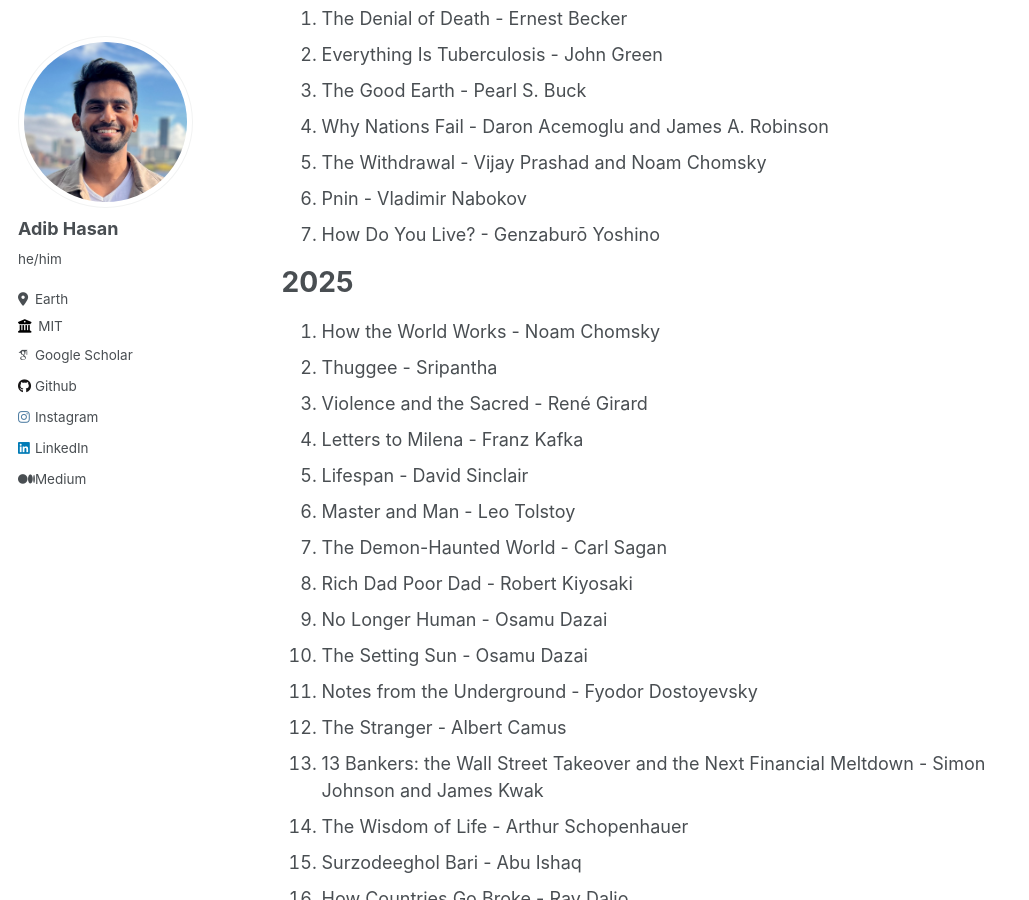
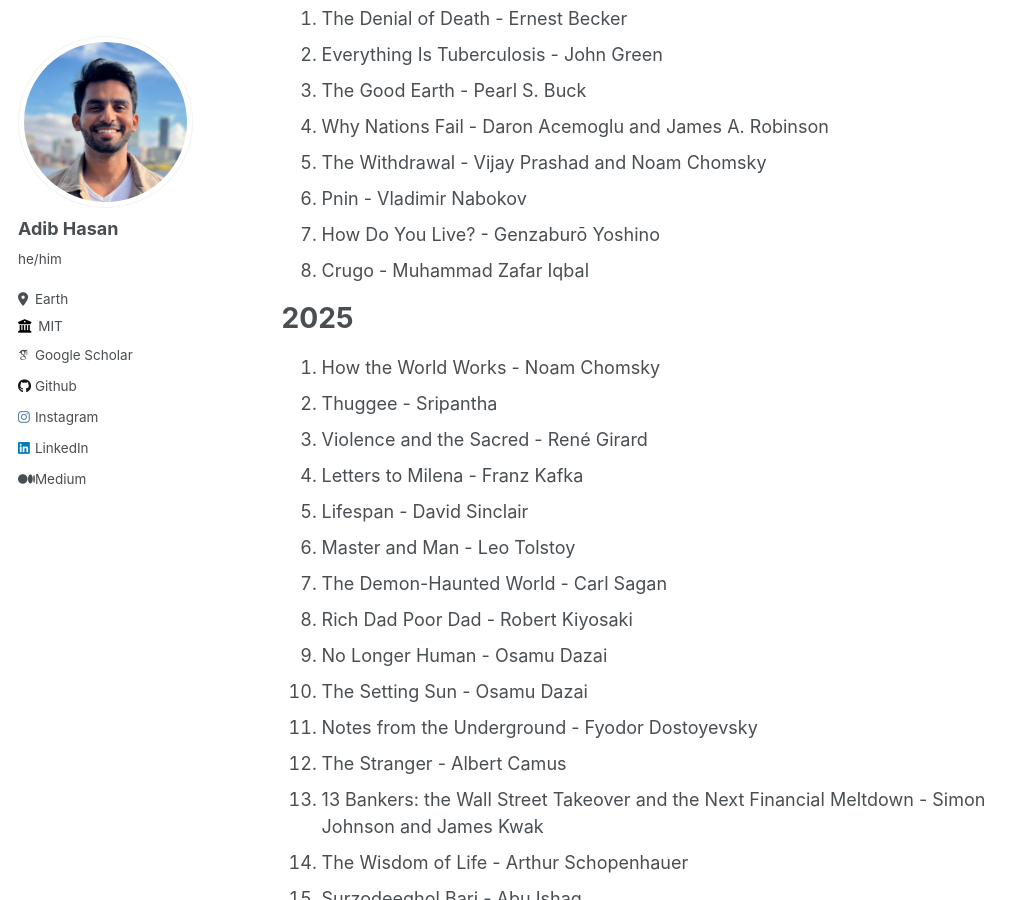
Before and after one commit to Neehan/neehan.github.io, a Jekyll site: the page built from _pages/reading.md, in a window 1280 px wide and 900 px high, scrolled down 335 px. Shown: the whole window, without its empty margins (0-1029 px from the left). Built offline with Jekyll 4.4.1, drawn with Linux system fonts in a browser that asks for light colours; some web fonts are replaced.

Commit message:
Update reading.md

```diff
--- a/_pages/reading.md
+++ b/_pages/reading.md
@@ -15,6 +15,7 @@ Here is what I am currently reading:
 5. The Withdrawal - Vijay Prashad and Noam Chomsky
 6. Pnin - Vladimir Nabokov
 7. How Do You Live? - Genzaburō Yoshino
+8. Crugo - Muhammad Zafar Iqbal
 
 # 2025
 1. How the World Works - Noam Chomsky
```
